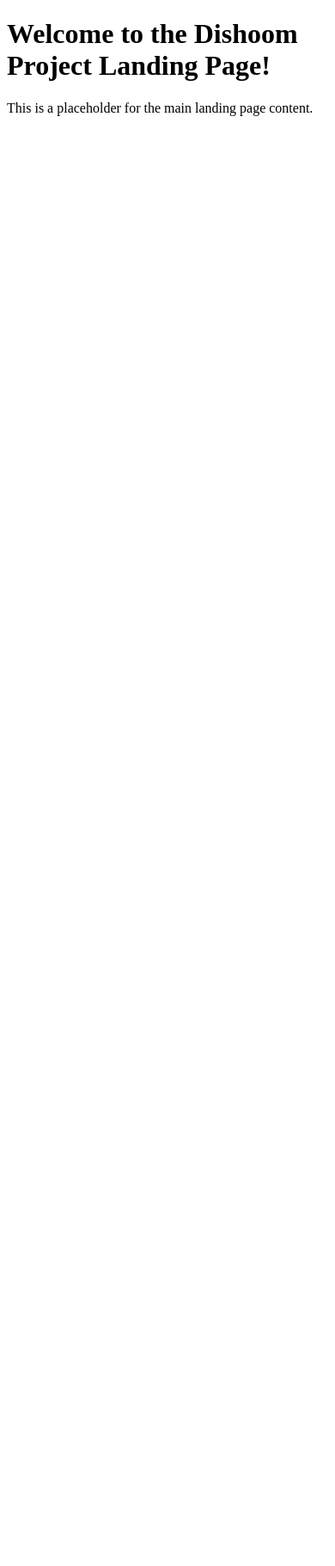
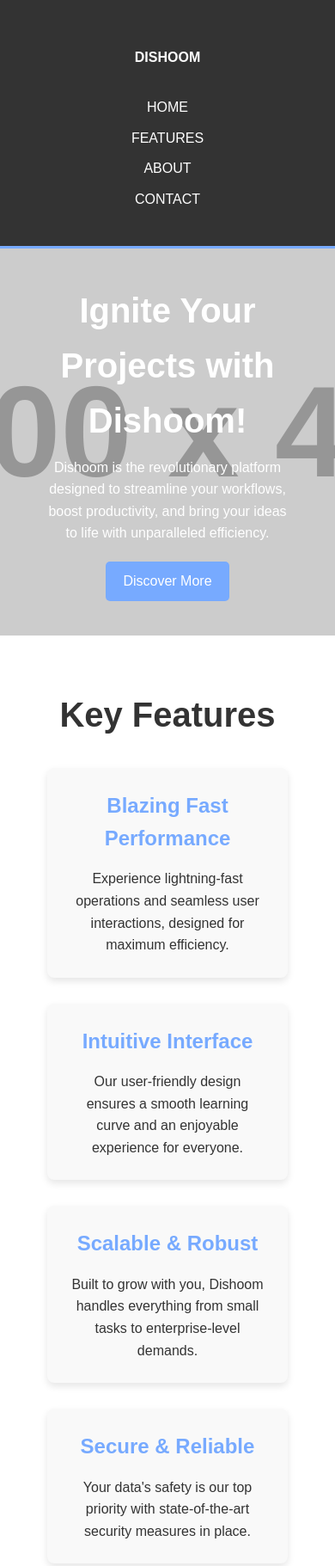
Before and after one commit to chandrashekhar-appointy/dishoom, a website: page index.html in a window 390 px wide. Shown: the top 1821 px of the page at 86% size. Before the commit the page ends 844 px from the top, so only its background shows below. Drawn offline with Linux system fonts and the light colour scheme; placeholder pictures from the web are drawn by us.

Commit message:
feat: Enhance landing page with beautiful design

```diff
--- a/index.html
+++ b/index.html
@@ -3,10 +3,76 @@
 <head>
     <meta charset="UTF-8">
     <meta name="viewport" content="width=device-width, initial-scale=1.0">
-    <title>Dishoom Landing Page</title>
+    <title>Dishoom Project - Your Ultimate Solution</title>
+    <link rel="stylesheet" href="style.css">
 </head>
 <body>
-    <h1>Welcome to the Dishoom Project Landing Page!</h1>
-    <p>This is a placeholder for the main landing page content.</p>
+    <header>
+        <div class="container">
+            <h1><a href="#">Dishoom</a></h1>
+            <nav>
+                <ul>
+                    <li><a href="#hero">Home</a></li>
+                    <li><a href="#features">Features</a></li>
+                    <li><a href="#about">About</a></li>
+                    <li><a href="#contact">Contact</a></li>
+                </ul>
+            </nav>
+        </div>
+    </header>
+
+    <section id="hero">
+        <div class="container">
+            <h2>Ignite Your Projects with Dishoom!</h2>
+            <p>Dishoom is the revolutionary platform designed to streamline your workflows, boost productivity, and bring your ideas to life with unparalleled efficiency.</p>
+            <a href="#features" class="btn">Discover More</a>
+        </div>
+    </section>
+
+    <section id="features">
+        <div class="container">
+            <h2>Key Features</h2>
+            <div class="feature-grid">
+                <div class="feature-item">
+                    <h3>Blazing Fast Performance</h3>
+                    <p>Experience lightning-fast operations and seamless user interactions, designed for maximum efficiency.</p>
+                </div>
+                <div class="feature-item">
+                    <h3>Intuitive Interface</h3>
+                    <p>Our user-friendly design ensures a smooth learning curve and an enjoyable experience for everyone.</p>
+                </div>
+                <div class="feature-item">
+                    <h3>Scalable & Robust</h3>
+                    <p>Built to grow with you, Dishoom handles everything from small tasks to enterprise-level demands.</p>
+                </div>
+                <div class="feature-item">
+                    <h3>Secure & Reliable</h3>
+                    <p>Your data's safety is our top priority with state-of-the-art security measures in place.</p>
+                </div>
+                <div class="feature-item">
+                    <h3>Comprehensive Analytics</h3>
+                    <p>Gain deep insights with powerful analytics tools to make informed decisions.</p>
+                </div>
+                <div class="feature-item">
+                    <h3>24/7 Support</h3>
+                    <p>Our dedicated support team is always ready to assist you, day or night.</p>
+                </div>
+            </div>
+        </div>
+    </section>
+
+    <section id="about">
+        <div class="container">
+            <h2>About Dishoom</h2>
+            <p>The Dishoom project started with a vision to simplify complex processes and empower teams to achieve more. We believe in building tools that are not only powerful but also a joy to use. Our passionate team is committed to continuous innovation and delivering exceptional value to our users.</p>
+        </div>
+    </section>
+
+    <footer id="contact">
+        <div class="container">
+            <p>&copy; 2023 Dishoom Project. All rights reserved.</p>
+            <p>Contact us at <a href="mailto:info@dishoom.com" style="color: #77aaff;">info@dishoom.com</a></p>
+        </div>
+    </footer>
 </body>
 </html>
--- /dev/null
+++ b/style.css
@@ -0,0 +1,194 @@
+
+/* Basic Reset & Global Styles */
+* {
+    margin: 0;
+    padding: 0;
+    box-sizing: border-box;
+}
+
+body {
+    font-family: 'Arial', sans-serif;
+    line-height: 1.6;
+    color: #333;
+    background: #f4f4f4;
+}
+
+.container {
+    width: 80%;
+    margin: auto;
+    overflow: hidden;
+    padding: 20px 0;
+}
+
+/* Header/Navbar */
+header {
+    background: #333;
+    color: #fff;
+    padding: 1rem 0;
+    border-bottom: 3px solid #77aaff;
+}
+
+header h1 {
+    float: left;
+    margin: 0;
+}
+
+header nav {
+    float: right;
+    margin-top: 10px;
+}
+
+header ul {
+    list-style: none;
+}
+
+header li {
+    display: inline;
+    padding: 0 15px;
+}
+
+header a {
+    color: #fff;
+    text-decoration: none;
+    text-transform: uppercase;
+    font-size: 16px;
+}
+
+header a:hover {
+    color: #77aaff;
+    font-weight: bold;
+}
+
+/* Hero Section */
+#hero {
+    min-height: 400px;
+    background: #555 url('https://via.placeholder.com/1500x400/000000/FFFFFF?text=Dishoom+Project') no-repeat center center/cover;
+    text-align: center;
+    color: #fff;
+    display: flex;
+    flex-direction: column;
+    justify-content: center;
+    align-items: center;
+    padding: 20px;
+}
+
+#hero h2 {
+    font-size: 3rem;
+    margin-bottom: 10px;
+}
+
+#hero p {
+    font-size: 1.2rem;
+    margin-bottom: 20px;
+    max-width: 700px;
+}
+
+.btn {
+    display: inline-block;
+    color: #fff;
+    background: #77aaff;
+    padding: 10px 20px;
+    text-decoration: none;
+    border-radius: 5px;
+    transition: background 0.3s ease;
+}
+
+.btn:hover {
+    background: #5588cc;
+}
+
+/* Features Section */
+#features {
+    padding: 40px 0;
+    background: #fff;
+    text-align: center;
+}
+
+#features h2 {
+    margin-bottom: 30px;
+    font-size: 2.5rem;
+}
+
+.feature-grid {
+    display: flex;
+    justify-content: center;
+    flex-wrap: wrap;
+    gap: 30px;
+}
+
+.feature-item {
+    flex: 1;
+    min-width: 280px;
+    max-width: 30%;
+    background: #f9f9f9;
+    padding: 25px;
+    border-radius: 8px;
+    box-shadow: 0 4px 8px rgba(0,0,0,0.1);
+    transition: transform 0.3s ease;
+}
+
+.feature-item:hover {
+    transform: translateY(-5px);
+}
+
+.feature-item h3 {
+    color: #77aaff;
+    margin-bottom: 15px;
+    font-size: 1.5rem;
+}
+
+/* About Section */
+#about {
+    padding: 40px 0;
+    background: #f4f4f4;
+    text-align: center;
+}
+
+#about h2 {
+    margin-bottom: 30px;
+    font-size: 2.5rem;
+}
+
+#about p {
+    max-width: 800px;
+    margin: auto;
+    font-size: 1.1rem;
+}
+
+/* Footer */
+footer {
+    padding: 20px;
+    background: #333;
+    color: #fff;
+    text-align: center;
+    margin-top: 30px;
+}
+
+/* Responsive Design */
+@media (max-width: 768px) {
+    header h1, header nav {
+        float: none;
+        text-align: center;
+    }
+
+    header nav ul {
+        padding-top: 10px;
+    }
+
+    header li {
+        display: block;
+        padding: 5px 0;
+    }
+
+    #hero h2 {
+        font-size: 2.5rem;
+    }
+
+    #hero p {
+        font-size: 1rem;
+    }
+
+    .feature-item {
+        max-width: 90%;
+    }
+}
```
